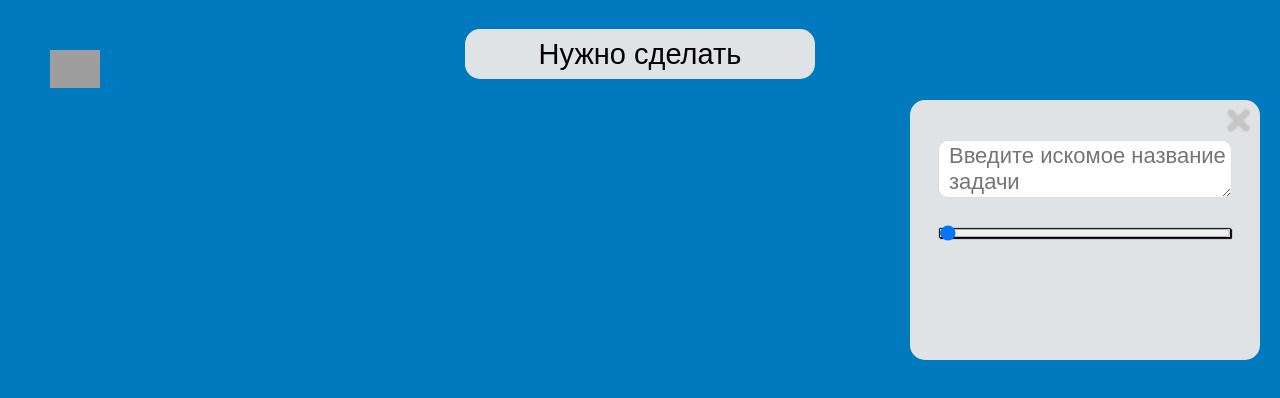
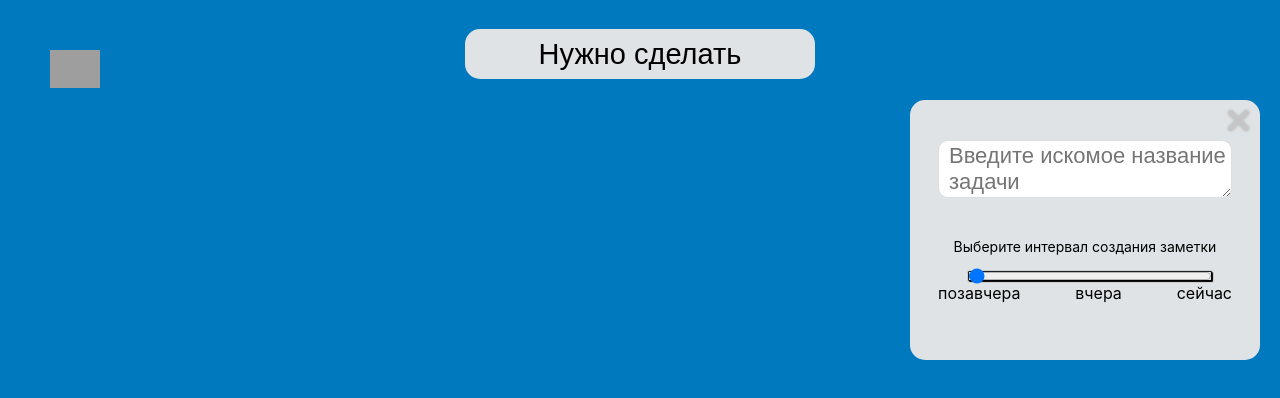
Before and after one commit to mihanizm56/ToDoReact, a React (Create React App) app: page / in a window 1280 px wide. Both pictures are taken after a click on the button 1205 px from the left and 75 px from the top of the page. Shown: the top 398 px of the page. Built offline with nearby package versions, Linux system fonts and the light colour scheme; grey boxes are pictures that could not be loaded.

Commit message:
lets create some work!

```diff
--- a/src/App.js
+++ b/src/App.js
@@ -9,8 +9,7 @@ import ItemsMainTitle from "./components/itemsMainTitle";
 import SortForm from "./components/sortTextForm";
 import FilterIcon from "./components/filterIcon";
 
-import { getFormData} from "./scripts/scripts";
-// import { getFormData,getTime } from "./scripts/scripts";
+import { getFormData, getRightFormatTime } from "./scripts/scripts";
 
 class App extends Component {
   constructor() {
@@ -21,7 +20,7 @@ class App extends Component {
       listData: listData,
       isOpen: false,
       isFilterOpen: false,
-      value:0
+      value: 0
     };
   }
 
@@ -42,7 +41,9 @@ class App extends Component {
   };
 
   removeItem = id => {
-    const arrayOfTasks = [...this.state.listData].filter(item => item.id !== id);
+    const arrayOfTasks = [...this.state.listData].filter(
+      item => item.id !== id
+    );
     localStorage.data = JSON.stringify(arrayOfTasks);
     return this.setState({ ...this.state, listData: arrayOfTasks });
   };
@@ -101,22 +102,21 @@ class App extends Component {
     return this.setState({ ...this.state, listData: arrayOfTasks });
   };
 
-  filterList = (value,parameter='text') => {
-    console.log(value,parameter)
+  filterList = (value, parameter = "text") => {
     const defaultArray = localStorage.data ? JSON.parse(localStorage.data) : [];
 
     if (parameter) {
-      let arrayOfFilteredTasks = []
-      if(parameter === 'text'){
+      let arrayOfFilteredTasks = [];
+      if (parameter === "text") {
         arrayOfFilteredTasks = defaultArray.filter(
           element => element.text.indexOf(value) >= 0
         );
       }
-      // if(parameter === 'time'){
-      //   arrayOfFilteredTasks = defaultArray.filter(
-      //     element => element.time.indexOf(value) >= 0
-      //   );
-      // }
+      if (parameter === "time") {
+        arrayOfFilteredTasks = defaultArray.filter(
+          element => element.timeInMs <= value
+        );
+      }
 
       return this.setState({ ...this.state, listData: arrayOfFilteredTasks });
     }
@@ -124,23 +124,23 @@ class App extends Component {
   };
 
   filterTimeList = value => {
- console.log(value)
-  //   if(value < 50) {
-  //     let time = new Date('2018-11-19')
-  //     this.filterList(getTime(time),'time')
-  //   }
-  //   else if(value >= 50 && value <= 98) {
-  //     let time = new Date('2018-11-20')
+    if (value === "100") {
+      const today = +new Date();
+      return this.filterList(today, "time");
+    } else if (value === "50") {
+      const yesterday = this.getConstantDay(new Date()) - 86400000;
+      return this.filterList(yesterday, "time");
+    } else {
+      const dayBeforeYesterday = this.getConstantDay(new Date()) - 86400000 * 2;
+      this.filterList(dayBeforeYesterday, "time");
+    }
+  };
 
-  //   }
-  //   else{
-  //     let time = new Date('2018-11-21')
-  //     this.filterList(getTime(time),'time')
-  //   }
-
-  //   return this.setState({ ...this.state,value });
-   }
-
+  getConstantDay = time => {
+    let day = getRightFormatTime(time);
+    let constantDay = new Date(day);
+    return constantDay.getTime();
+  };
 
   render() {
     const { isOpen, listData, isFilterOpen } = this.state;
--- a/src/components/sortTextForm.js
+++ b/src/components/sortTextForm.js
@@ -60,10 +60,10 @@ const InputFilter = styled.textarea`
 `;
 
 const InputTimeFilter = styled.input`
-  width: 83%;
-  margin-top:30px;
+  width: 69%;
   height: 8.4px;
   cursor: pointer;
+  margin-left: 12px;
   box-shadow: 1px 1px 1px #000000, 0px 0px 1px #0d0d0d;
   background: #3071a9;
   border-radius: 1.3px;
@@ -110,10 +110,27 @@ const InputTimeFilter = styled.input`
   &:focus::-ms-fill-upper {
     background: #367ebd;
   }
-
 `;
 
-export default ({ filterList, isFilterOpen, changeFilterStatus,filterTimeList }) => {
+const TimeTitle = styled.p`
+  font-size: 14px;
+  margin-top: 40px;
+`;
+
+const NamesOfDatalistWrapper = styled.div`
+  display: flex;
+  width: 84%;
+  justify-content: space-between;
+`;
+
+const NameBlock = styled.div``;
+
+export default ({
+  filterList,
+  isFilterOpen,
+  changeFilterStatus,
+  filterTimeList
+}) => {
   return isFilterOpen ? (
     <FilterFormWrapper>
       <CloseForm onClick={() => changeFilterStatus(!isFilterOpen)} />
@@ -122,14 +139,26 @@ export default ({ filterList, isFilterOpen, changeFilterStatus,filterTimeList })
         placeholder="Введите искомое название задачи"
         onChange={input => filterList(input.target.value)}
       />
-      <InputTimeFilter type="range" defaultValue={0} list="steplist" step="50" onMouseUp={input => filterTimeList(input.target.value)}/>
+      <TimeTitle> Выберите интервал создания заметки</TimeTitle>
+      <InputTimeFilter
+        type="range"
+        defaultValue={0}
+        list="steplist"
+        step="50"
+        onMouseUp={input => filterTimeList(input.target.value)}
+      />
 
       <datalist id="tickmarks">
-        <option value="0"/>
-        <option value="50"/>
-        <option value="100"/>
+        <option value="0" />
+        <option value="50" />
+        <option value="100" />
       </datalist>
 
+      <NamesOfDatalistWrapper>
+        <NameBlock>позавчера</NameBlock>
+        <NameBlock>вчера</NameBlock>
+        <NameBlock>сейчас</NameBlock>
+      </NamesOfDatalistWrapper>
     </FilterFormWrapper>
   ) : null;
 };
--- a/src/scripts/scripts.js
+++ b/src/scripts/scripts.js
@@ -21,4 +21,7 @@ export const getTimeInMs = time => {
 };
 
 export const getTime = time =>
-  `${time.getDate()}.${time.getMonth()}.${time.getFullYear()}`;
+  `${time.getDate()}.${time.getMonth() + 1}.${time.getFullYear()}`;
+
+export  const getRightFormatTime = time =>
+   `${time.getFullYear()}-${time.getMonth() + 1}-${time.getDate()}`;
```
